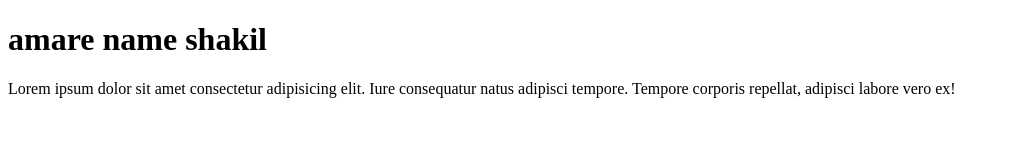
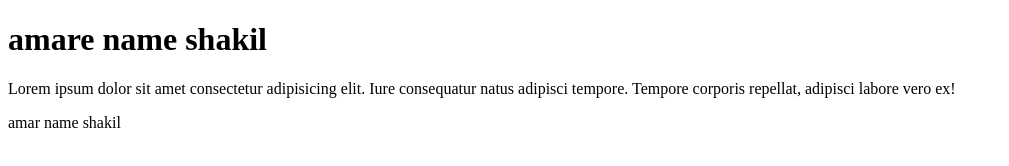
Before and after one commit to itzxhakil/Fast-Projects, a plain HTML site: page index.html in a window 1280 px wide. Shown: the whole page, without its empty margins (0-1009 px from the left). Drawn offline with Linux system fonts and the light colour scheme.

Commit message:
Update index.html

```diff
--- a/index.html
+++ b/index.html
@@ -9,5 +9,6 @@
 <body>
     <h1>amare name shakil</h1>
     <p>Lorem ipsum dolor sit amet consectetur adipisicing elit. Iure consequatur natus adipisci tempore. Tempore corporis repellat, adipisci labore vero ex!</p>
+    <p>amar name shakil</p>
 </body>
 </html>
```
